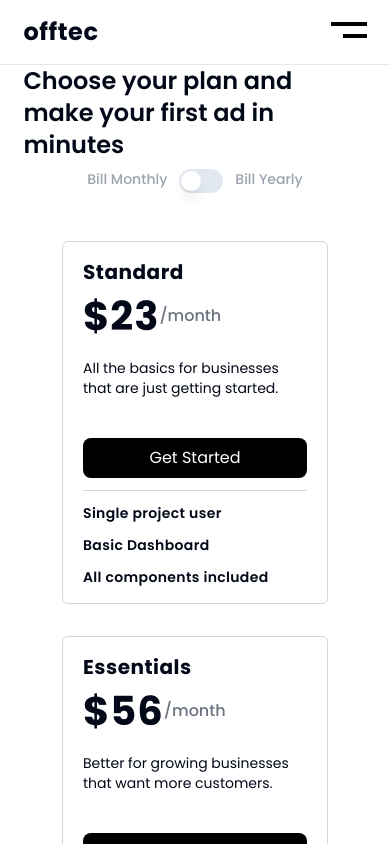
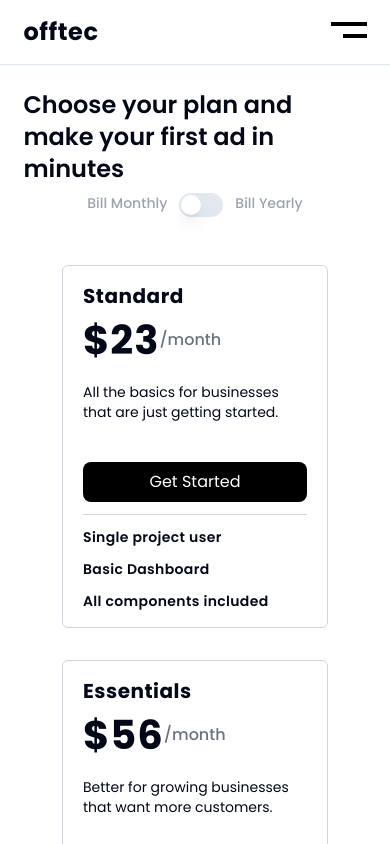
Before and after one commit to Bharat1111/offtec, a Next.js app: page /pricing in a window 390 px wide. Shown: the top 844 px of the page. Built offline with nearby package versions, Linux system fonts and the light colour scheme.

Commit message:
padding pricing

```diff
--- a/src/app/pricing/page.tsx
+++ b/src/app/pricing/page.tsx
@@ -4,7 +4,7 @@
 
 const Pricing = () => {
   return (
-    <div className="flex flex-col gap-2 w-full md:py-14 px-[6%] items-center">
+    <div className="flex flex-col gap-2 py-6 w-full md:py-14 px-[6%] items-center">
       <p className="font-semibold text-2xl">
         Choose your plan and make your first ad in minutes
       </p>
```
